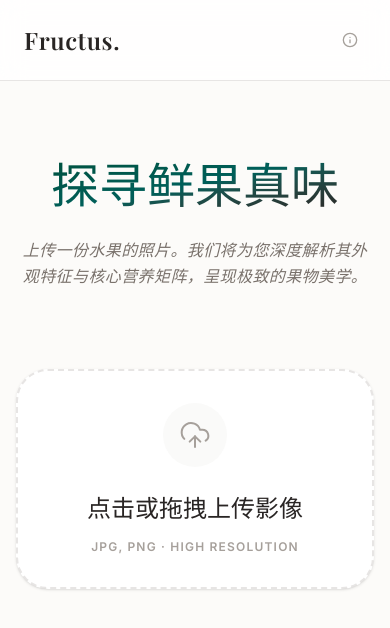
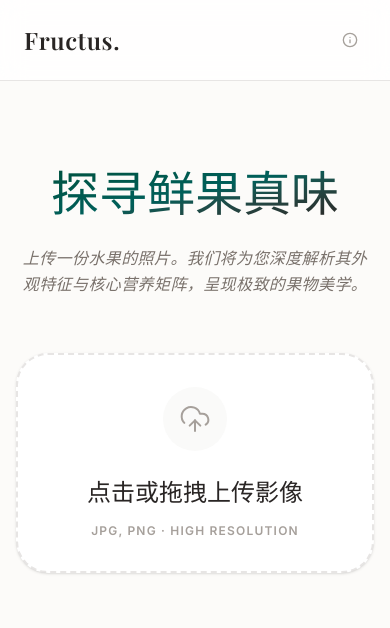
Before and after one commit to x-Xin23/fruit-cnn-classifier, a React (Vite) app in the folder frontend/: page / in a window 390 px wide. Shown: the top 628 px of the page. Built offline with nearby package versions, Linux system fonts and the light colour scheme; a web font is replaced by a local one.

Commit message:
fix: 上传框上移

```diff
--- a/frontend/src/components/HeroUpload.tsx
+++ b/frontend/src/components/HeroUpload.tsx
@@ -44,7 +44,7 @@ export default function HeroUpload({ onImageSelect }: HeroUploadProps) {
         initial={{ y: 20, opacity: 0 }}
         animate={{ y: 0, opacity: 1 }}
         transition={{ duration: 0.8, ease: "easeOut" }}
-        className="flex flex-col items-center mb-10 mt-12 md:mt-20"
+        className="flex flex-col items-center mb-10 mt-14 md:mt-20"
       >
         <h1 className="font-serif text-5xl md:text-7xl mb-6 text-center leading-tight text-transparent bg-clip-text bg-gradient-to-br from-emerald-900 via-teal-800 to-stone-800">
           探寻鲜果真味
@@ -58,7 +58,7 @@ export default function HeroUpload({ onImageSelect }: HeroUploadProps) {
         initial={{ opacity: 0, scale: 0.95 }}
         animate={{ opacity: 1, scale: 1 }}
         transition={{ duration: 1, delay: 0.2 }}
-        className={`w-full max-w-2xl aspect-[16/9] md:aspect-[21/9] rounded-[2rem] border-2 border-dashed cursor-pointer flex flex-col items-center justify-center p-8 transition-all duration-500 shadow-sm mt-10 md:mt-14 ${
+        className={`w-full max-w-2xl aspect-[16/9] md:aspect-[21/9] rounded-[2rem] border-2 border-dashed cursor-pointer flex flex-col items-center justify-center p-8 transition-all duration-500 shadow-sm mt-4 md:mt-8 ${
           isDragging
             ? 'border-emerald-500 bg-emerald-50/50 scale-[1.02] shadow-emerald-100'
             : 'border-stone-200 bg-white hover:border-emerald-300 hover:shadow-lg hover:shadow-stone-100'
```
